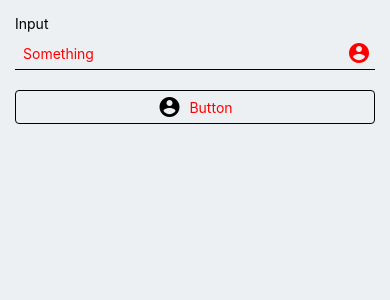
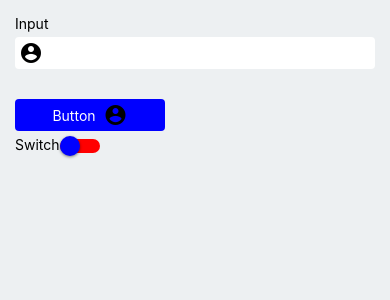
Before and after one commit to VivekMoglix/Form-React-Native, a React Native app: screen / in a window 390 px wide. Shown: the top 300 px of the page. Built offline with nearby package versions, Linux system fonts and the light colour scheme.

Commit message:
changed Custom components to tsx files

```diff
--- a/src/components/CustomButton/index.js
+++ b/src/components/CustomButton/index.tsx
@@ -1,29 +1,50 @@
 import React from 'react';
-import {ActivityIndicator, Text, TouchableOpacity, View} from 'react-native';
-import PropTypes from 'prop-types';
+import {
+  ActivityIndicator,
+  Text,
+  TouchableOpacity as NativeTouchable,
+  TouchableOpacityProps as NativeTouchableProps,
+  View,
+  StyleProp,
+  TextStyle,
+  ViewStyle,
+} from 'react-native';
 
-function CustomButton(props) {
-  const {
-    withLoader,
-    buttonStyle,
-    isLoading,
-    variant,
-    backgroundColor,
-    loaderColor,
-    loaderPosition,
-    label,
-    textStyles,
-    leading,
-    trailing,
-    onPress,
-    size,
-    loaderSize,
-    activeOpacity,
-  } = props;
+export interface CustomButtonProps extends NativeTouchableProps {
+  label?: string;
+  withLoader?: boolean;
+  variant?: 'standard' | 'outlined' | 'filled';
+  size?: 'small' | 'medium' | 'large';
+  loaderSize?: 'small' | 'large';
+  isLoading?: boolean;
+  textStyles: StyleProp<TextStyle>;
+  loaderPosition?: 'leading' | 'trailing';
+  backgroundColor?: string;
+  loaderColor?: string;
+  leading?: any;
+  trailing?: any;
+  buttonStyle?: StyleProp<ViewStyle>;
+}
+
+const CustomButton: React.FC<CustomButtonProps> = ({
+  label = 'Button',
+  withLoader = false,
+  variant = 'standard',
+  size = 'small',
+  loaderSize = 'small',
+  isLoading,
+  textStyles,
+  loaderPosition = 'leading',
+  backgroundColor = 'blue',
+  loaderColor = 'black',
+  leading,
+  trailing,
+  buttonStyle,
+  ...rest
+}) => {
   return (
-    <TouchableOpacity
-      activeOpacity={activeOpacity}
-      onPress={onPress}
+    <NativeTouchable
+      {...rest}
       style={[
         {
           width:
@@ -59,7 +80,16 @@ function CustomButton(props) {
         ) : null
       ) : null}
       {leading && <View>{leading()}</View>}
-      <Text style={[{justifyContent: 'center', marginLeft: 8}, textStyles]}>
+      <Text
+        style={[
+          {
+            justifyContent: 'center',
+            marginLeft: leading && 8,
+            marginRight: trailing && 8,
+            color: variant === 'filled' ? 'white' : 'black',
+          },
+          textStyles,
+        ]}>
         {label}
       </Text>
       {trailing && <View>{trailing()}</View>}
@@ -75,38 +105,8 @@ function CustomButton(props) {
           />
         ) : null
       ) : null}
-    </TouchableOpacity>
+    </NativeTouchable>
   );
-}
-
-CustomButton.propTypes = {
-  label: PropTypes.string.isRequired,
-  buttonStyle: PropTypes.object,
-  withLoader: PropTypes.bool,
-  isLoading: PropTypes.bool,
-  loaderColor: PropTypes.string,
-  loaderPosition: PropTypes.oneOf(['leading', 'trailing']),
-  variant: PropTypes.oneOf(['filled', 'standard', 'outlined']),
-  backgroundColor: PropTypes.string,
-  textStyles: PropTypes.object,
-  leading: PropTypes.func,
-  trailing: PropTypes.func,
-  onPress: PropTypes.func,
-  size: PropTypes.string,
-  loaderSize: PropTypes.oneOf(['small', 'large']),
-  activeOpacity: PropTypes.number,
-};
-
-CustomButton.defaultProps = {
-  withLoader: false,
-  isLoading: false,
-  loaderColor: '#fff',
-  variant: 'standard',
-  backgroundColor: 'blue',
-  loaderPosition: 'leading',
-  loaderSize: 'small',
-  size: 'small',
-  activeOpacity: 0.2,
 };
 
 export default CustomButton;
--- /dev/null
+++ b/src/components/CustomSwitch/index.tsx
@@ -0,0 +1,50 @@
+import React from 'react';
+import {
+  Switch as NativeSwitch,
+  SwitchProps as NativeSwitchProps,
+  Text,
+  View,
+} from 'react-native';
+
+export interface CustomSwitchProps extends NativeSwitchProps {
+  label?: string;
+  labelPosition?: 'leading' | 'trailing';
+  style?: NativeSwitchProps['style'];
+}
+
+const CustomSwitch: React.FC<CustomSwitchProps> = ({
+  label,
+  labelPosition,
+  style,
+  ...rest
+}) => {
+  return (
+    <View style={{flexDirection: 'row'}}>
+      {labelPosition === 'leading' && <Text>{label}</Text>}
+      <NativeSwitch {...rest} />
+      {labelPosition === 'trailing' && <Text>{label}</Text>}
+    </View>
+  );
+};
+
+export default CustomSwitch;
+
+// CustomSwitch.propTypes = {
+//   value: PropTypes.bool,
+//   onValueChange: PropTypes.func,
+//   ios_backgroundColor: PropTypes.string,
+//   thumbColor: PropTypes.string,
+//   trackColor: PropTypes.object,
+//   disabled: PropTypes.bool,
+//   onChange: PropTypes.func,
+//   label: PropTypes.string,
+//   labelPosition: PropTypes.string,
+//   style: PropTypes.object,
+//   size: PropTypes.oneOf(['small', 'medium']),
+// };
+// CustomSwitch.defaultProps = {
+//   thumbColor: '#767577',
+//   trackColor: {false: '#767577', true: '#81b0ff'},
+//   disabled: false,
+//   size: 'small',
+// };
--- a/src/components/TextInput/index.js
+++ /dev/null
@@ -1,107 +0,0 @@
-import React from 'react';
-import {Text, TextInput, View} from 'react-native';
-import PropTypes from 'prop-types';
-
-function CustomTextField(props) {
-  const {
-    label,
-    variant,
-    backgroundColor,
-    leading,
-    trailing,
-    labelStyles,
-    onChangeText,
-    inputContainerStyles,
-    textStyles,
-    placeholder,
-    placeholderTextColor,
-    value,
-    keyboardType,
-    inputMode,
-  } = props;
-  return (
-    <View>
-      <Text style={labelStyles}>{label}</Text>
-      <View
-        style={[
-          {
-            flexDirection: 'row',
-            alignItems: 'center',
-            paddingHorizontal: 4,
-            paddingVertical: 4,
-            borderRadius: variant === 'filled' ? 4 : 0,
-            backgroundColor:
-              variant === 'filled' ? backgroundColor : 'transparent',
-            marginTop: 5,
-            borderWidth: variant === 'outlined' ? 1 : 0,
-            borderBottomWidth:
-              variant === 'standard' ? 1 : variant === 'outlined' ? 1 : 0,
-          },
-          inputContainerStyles,
-        ]}>
-        {leading && <View>{leading()}</View>}
-        <TextInput
-          style={[
-            {flex: 2, paddingVertical: 0, paddingHorizontal: 4},
-            textStyles,
-          ]}
-          placeholder={placeholder}
-          placeholderTextColor={placeholderTextColor}
-          onChangeText={onChangeText}
-          value={value}
-          keyboardType={keyboardType}
-          inputMode={inputMode}
-        />
-        {trailing && <View style={{marginLeft: 'auto'}}>{trailing()}</View>}
-      </View>
-    </View>
-  );
-}
-
-CustomTextField.propTypes = {
-  label: PropTypes.string.isRequired,
-  placeholder: PropTypes.string,
-  placeholderTextColor: PropTypes.string,
-  variant: PropTypes.oneOf(['filled', 'standard', 'outlined']),
-  backgroundColor: PropTypes.string,
-  leading: PropTypes.func,
-  trailing: PropTypes.func,
-  labelStyles: PropTypes.object,
-  onChangeText: PropTypes.func,
-  inputContainerStyles: PropTypes.object,
-  textStyles: PropTypes.object,
-  value: PropTypes.string,
-  keyboardType: PropTypes.oneOf([
-    'default',
-    'number-pad',
-    'decimal-pad',
-    'numeric',
-    'email-address',
-    'phone-pad',
-    'url',
-    'ascii-capable',
-    'numbers-and-punctuation',
-    'name-phone-pad',
-    'twitter',
-    'web-search',
-  ]),
-  inputMode: PropTypes.oneOf([
-    'none',
-    'text',
-    'decimal',
-    'numeric',
-    'tel',
-    'search',
-    'email',
-    'url',
-  ]),
-};
-
-CustomTextField.defaultProps = {
-  variant: 'standard',
-  backgroundColor: '#dedede',
-  keyboardType: 'default',
-  inputMode: 'text',
-};
-
-export default CustomTextField;
--- /dev/null
+++ b/src/components/TextInput/index.tsx
@@ -0,0 +1,69 @@
+import React from 'react';
+import {
+  Text,
+  TextInput as NativeInput,
+  TextInputProps as NativeInputProps,
+  View,
+  StyleProp,
+  ViewStyle,
+  TextStyle,
+} from 'react-native';
+import PropTypes from 'prop-types';
+
+export interface CustomTextInputProps extends NativeInputProps {
+  label?: string;
+  variant?: 'standard' | 'outlined' | 'filled';
+  labelStyles?: any;
+  inputContainerStyles?: StyleProp<ViewStyle>;
+  leading?: any;
+  trailing?: any;
+  textStyles?: StyleProp<TextStyle>;
+  backgroundColor?: string;
+}
+
+const CustomTextInput: React.FC<CustomTextInputProps> = ({
+  label = 'Input',
+  labelStyles,
+  variant = 'standard',
+  backgroundColor = '#fff',
+  inputContainerStyles,
+  leading,
+  trailing,
+  textStyles,
+  ...rest
+}) => {
+  return (
+    <View>
+      <Text style={labelStyles}>{label}</Text>
+      <View
+        style={[
+          {
+            flexDirection: 'row',
+            alignItems: 'center',
+            paddingHorizontal: 4,
+            paddingVertical: 4,
+            borderRadius: variant === 'filled' ? 4 : 0,
+            backgroundColor:
+              variant === 'filled' ? backgroundColor : 'transparent',
+            marginTop: 5,
+            borderWidth: variant === 'outlined' ? 1 : 0,
+            borderBottomWidth:
+              variant === 'standard' ? 1 : variant === 'outlined' ? 1 : 0,
+          },
+          inputContainerStyles,
+        ]}>
+        {leading && <View>{leading()}</View>}
+        <NativeInput
+          {...rest}
+          style={[
+            {flex: 2, paddingVertical: 0, paddingHorizontal: 4},
+            textStyles,
+          ]}
+        />
+        {trailing && <View style={{marginLeft: 'auto'}}>{trailing()}</View>}
+      </View>
+    </View>
+  );
+};
+
+export default CustomTextInput;
--- a/src/container/Form/index.js
+++ b/src/container/Form/index.js
@@ -3,42 +3,34 @@ import CustomTextInput from '../../components/TextInput';
 import React, {useState} from 'react';
 import CustomButton from '../../components/CustomButton';
 import Icon from 'react-native-vector-icons/dist/MaterialIcons';
+import CustomSwitch from '../../components/CustomSwitch';
 
 export default function Form() {
   const [isLoading, setIsLoading] = useState(false);
   const [text, setText] = useState('');
+  const [isSwitchActive, setIsSwitchActive] = useState(false);
   return (
     <View>
       <CustomTextInput
-        label="Input"
-        variant="standard"
-        // leading={props => <Icon name={'account-circle'} size={24} {...props} />}
-        trailing={props => (
-          <Icon name={'account-circle'} size={24} color="red" {...props} />
-        )}
-        value={text}
-        onChangeText={setText}
-        textStyles={{color: 'red'}}
-        placeholder={'Something'}
-        placeholderTextColor={'red'}
-        labelStyles={{color: '#000'}}
-        keyboardType="default"
-        inputMode="text"
+        variant="filled"
+        inputContainerStyles={{marginBottom: 30}}
+        leading={props => <Icon name={'account-circle'} size={24} {...props} />}
       />
       <CustomButton
-        label="Button"
-        buttonStyle={{marginTop: 20}}
-        size="large"
-        variant="outlined"
-        backgroundColor="yellow"
+        variant="filled"
         withLoader={true}
         isLoading={isLoading}
-        loaderColor="red"
-        loaderPosition="trailing"
-        loaderSize="small"
-        textStyles={{color: 'red'}}
-        leading={props => <Icon name={'account-circle'} size={24} {...props} />}
-        onPress={() => setIsLoading(!isLoading)}
+        trailing={props => (
+          <Icon name={'account-circle'} size={24} {...props} />
+        )}
+      />
+      <CustomSwitch
+        value={isSwitchActive}
+        thumbColor={isSwitchActive ? 'red' : 'blue'}
+        trackColor={{false: 'red', true: 'green'}}
+        onValueChange={() => setIsSwitchActive(!isSwitchActive)}
+        label={'Switch'}
+        labelPosition={'leading'}
       />
     </View>
   );
```
